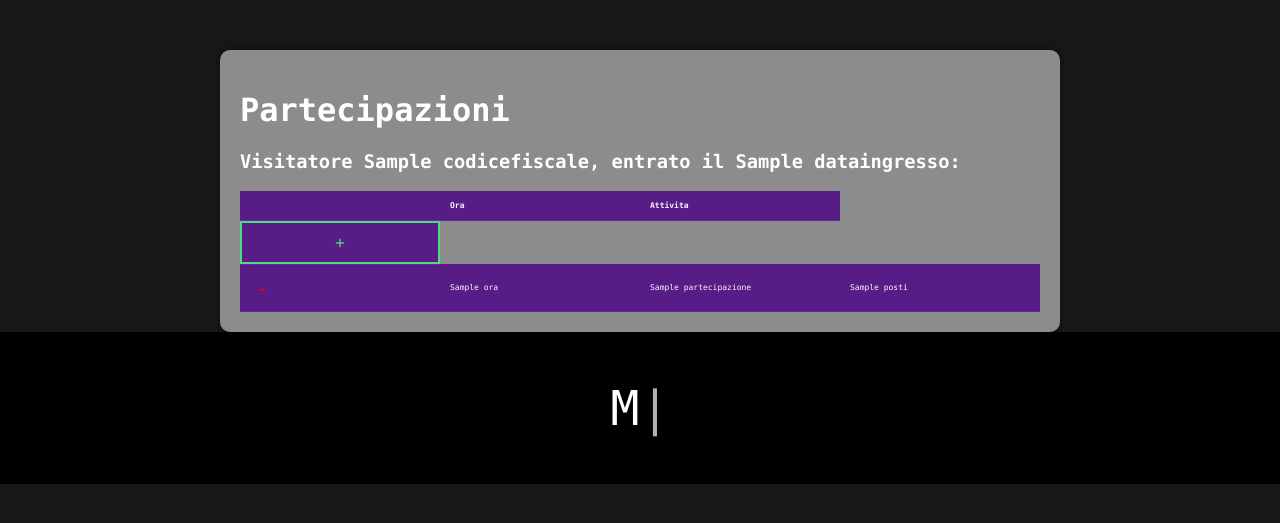
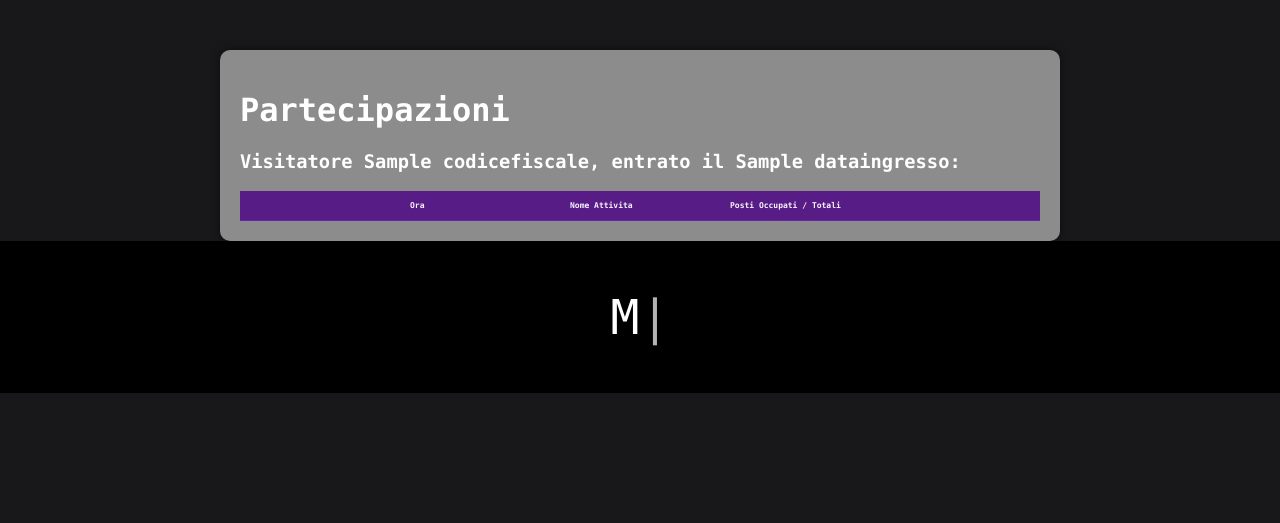
Before and after one commit to pallax03/Amusement-Park, a Flask app: template app/templates/partecipates.j2 in a window 1280 px wide. Shown: the part 39-562 px from the top of the page. Run offline with Flask 3, Linux system fonts and the light colour scheme; the template is opened without the code that fills it: most values are stand-ins (such as "Sample title", 1, 10 or a date in 2020); lists and menus that the app fills with data are empty; some libraries are stand-ins or nearby versions.

Commit message:
added /partecipates

```diff
--- a/app/templates/partecipates.j2
+++ b/app/templates/partecipates.j2
@@ -8,7 +8,7 @@
 
 {% block content %}
     <script>
-        // const url_for
+        const url_for_get_partecipates = "{{ url_for_get_partecipates }}";
     </script>
 
     <div id="content" class="container">
@@ -21,25 +21,13 @@
                     <tr>
                         <th></th>
                         <th onclick="orderBy('time')">Ora</th>
-                        <th>Attivita</th>
+                        <th>Nome Attivita</th>
+                        <th>Posti Occupati / Totali</th>
+                        <th></th>
                     </tr>
                 </thead>
                 <tbody>
-                    <tr class="empty_row">
-                        <td>
-                            <button class="add" onclick="addPartecipate()">+</button>
-                        </td>
-                    </tr>
-                    {% for partecipate in partecipates %}
-                        <tr>
-                            <td>
-                                <button class="delete" onclick="deletePartecipate({{ partecipate|tojson }})">-</button>
-                            </td>
-                            <td>{{ partecipate.Ora }}</td>
-                            <td>{{ partecipazione.Nome }}</td>
-                            <td>{{ partecipazione.Posti }}</td>
-                        </tr>
-                    {% endfor %}
+
                 </tbody>
             </table>
         </div>
```
Also changed, not shown: app/pages/partecipates.py (+31 -5 lines), README.md.
